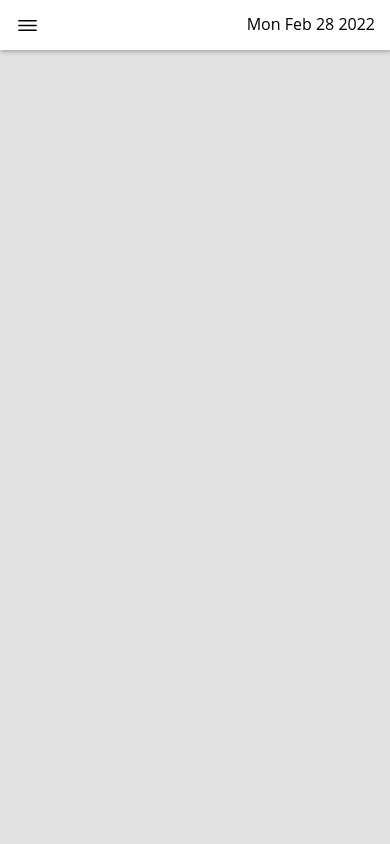
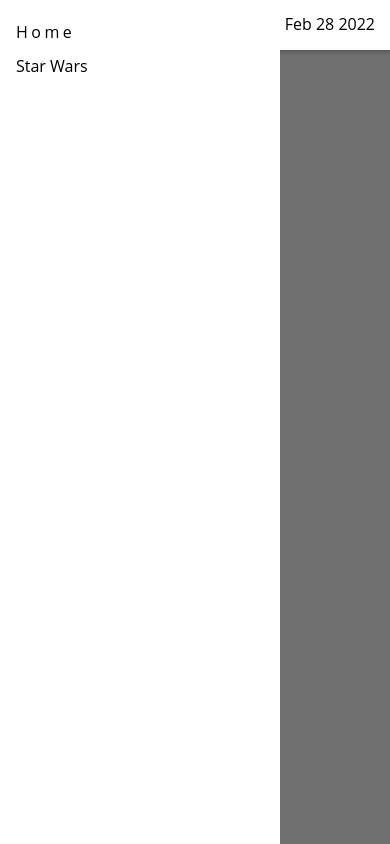
Before and after one commit to Orololuwa/palqee-coding-challenge, a Next.js app: page /starwars/characters/tableStyles in a window 390 px wide. Both pictures are taken after a click on the icon 27 px from the left and 25 px from the top of the page. Built offline with nearby package versions, Linux system fonts and the light colour scheme.

Commit message:
mobile nav

```diff
--- a/containers/drawer/styled.js
+++ b/containers/drawer/styled.js
@@ -19,7 +19,7 @@ const DrawerCtx = styled.div`
     placement === "bottom" || placement === "top" ? "25rem" : "100vh"};
   animation: ${slideInLeft} 0.2s;
   padding: 1rem;
-  z-index: 50001;
+  z-index: 5000001;
   background: ${({ theme }) => theme.colors.white};
 `;
 
--- a/context/layoutContext.js
+++ b/context/layoutContext.js
@@ -2,21 +2,39 @@ import { createContext, useState } from "react";
 
 const initialState = {
   isOpen: true,
+  isOpenMobile: false,
   toggleSideDrawer: () => {},
+  toggleMobile: () => {},
+  onClose: () => {},
 };
 
 const LayoutContext = createContext(initialState);
 
 export const LayoutContextProvider = (props) => {
   const [showSideDrawer, setShowSideDrawer] = useState(true);
+  const [showMobile, setShowMobile] = useState(false);
 
   const toggleSideDrawer = () => {
     setShowSideDrawer((prev) => !prev);
   };
 
+  const toggleMobileDrawer = () => {
+    setShowMobile((prev) => !prev);
+  };
+
+  const onCloseMobileDrawer = () => {
+    setShowMobile(false);
+  };
+
   return (
     <LayoutContext.Provider
-      value={{ isOpen: showSideDrawer, toggleSideDrawer: toggleSideDrawer }}
+      value={{
+        isOpen: showSideDrawer,
+        isOpenMobile: showMobile,
+        toggleSideDrawer: toggleSideDrawer,
+        toggleMobile: toggleMobileDrawer,
+        onClose: onCloseMobileDrawer,
+      }}
     >
       {props.children}
     </LayoutContext.Provider>
--- a/layout/header/index.js
+++ b/layout/header/index.js
@@ -2,8 +2,12 @@ import { useContext } from "react";
 import LayoutContext from "context/layoutContext";
 import { IoMenuOutline } from "react-icons/io5";
 import Drawer from "containers/drawer";
+import Nav from "layout/sidebar/Nav";
+import Link from "next/link";
+import { useRouter } from "next/router";
 
 const Header = () => {
+  const router = useRouter();
   const ctx = useContext(LayoutContext);
   const date = new Date();
 
@@ -12,11 +16,32 @@ const Header = () => {
       <header>
         <IoMenuOutline
           size={25}
+          className="menuIconMobile"
+          onClick={ctx.toggleMobile}
+        />
+        <IoMenuOutline
+          size={25}
           className="menuIcon"
           onClick={ctx.toggleSideDrawer}
         />
         <p>{date.toDateString()}</p>
       </header>
+      <Drawer isOpen={ctx.isOpenMobile} onClose={ctx.onClose}>
+        <Nav>
+          <span className={router.pathname === "/" ? "active" : ""}>
+            <Link href="/">Home</Link>
+          </span>
+
+          <details>
+            <summary>Star Wars</summary>
+            <span
+              className={/starwars*/g.test(router.pathname) ? "active" : ""}
+            >
+              <Link href="/starwars/characters">Characters</Link>
+            </span>
+          </details>
+        </Nav>
+      </Drawer>
     </>
   );
 };
--- a/styles/globals.css
+++ b/styles/globals.css
@@ -41,6 +41,14 @@ header {
   height: 50px;
 }
 
+header > .menuIcon {
+  display: block;
+}
+
+header > .menuIconMobile {
+  display: none;
+}
+
 .mainContent {
   width: 100%;
   flex-grow: 1;
@@ -59,4 +67,12 @@ details > summary::-webkit-details-marker {
   aside {
     display: none;
   }
+
+  header > .menuIcon {
+    display: none;
+  }
+
+  header > .menuIconMobile {
+    display: block;
+  }
 }
```
